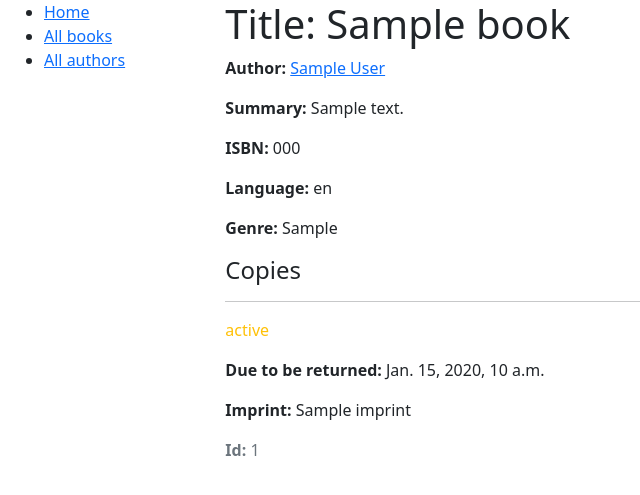
After one commit to hieunn-3093/Django_project, a Django app: template locallibrary/catalog/templates/catalog/book_detail.html in a window 1280 px wide. The commit adds this page. Shown: the top 495 px of the page, without its empty margins (0-640 px from the left). Run offline with Django 3.2, Linux system fonts and the light colour scheme; the template is opened without the code that fills it: most values are stand-ins (such as "Sample title", 1, 10 or a date in 2020); some libraries are stand-ins or nearby versions.

Commit message:
Part 6: Generic list and detail views

```diff
--- a/locallibrary/catalog/static/css/style.css
+++ b/locallibrary/catalog/static/css/style.css
@@ -3,3 +3,7 @@
   padding: 0;
   list-style: none;
 }
+
+.book-detail {
+  margin: 20px 0 0 20px;
+}
--- a/locallibrary/catalog/templates/base_generic.html
+++ b/locallibrary/catalog/templates/base_generic.html
@@ -5,23 +5,40 @@
   <meta name="viewport" content="width=device-width, initial-scale=1">
   {% load static %}
   <link rel="stylesheet" type="text/css" href="{% static 'css/styles.css' %}">
-  <link rel="stylesheet" type="text/css" href="{% static 'css/bootstrap.min.css' %}" >
+  <link rel="stylesheet" type="text/css" href="{% static 'css/bootstrap.min.css' %}">
 </head>
 <body>
   <div class="container-fluid">
     <div class="row">
       <div class="col-sm-2">
-      {% block sidebar %}
-          {% load i18n %}
-          <ul class="sidebar-nav">
+        {% block sidebar %}
+        {% load i18n %}
+        <ul class="sidebar-nav">
           <li><a href="{% url 'index' %}">{% translate "Home" %}</a></li>
-          <li><a href="">{% translate "Books" %}</a></li>
-          <li><a href="">{% translate "Authors" %}</a></li>
-          </ul>
-      {% endblock %}
+          <li><a href="{% url 'books' %}">{% translate "All books" %}</a></li>
+          <li><a href="{% url 'authors' %}">{% translate "All authors" %}</a></li>
+        </ul>
+        {% endblock %}
       </div>
       <div class="col-sm-10 ">{% block content %}{% endblock %}</div>
     </div>
+    {% block pagination %}
+      {% if is_paginated %}
+        <div class="pagination">
+          <span class="page-links">
+            {% if page_obj.has_previous %}
+              <a href="{{ request.path }}?page={{ page_obj.previous_page_number }}">previous</a>
+              {% endif %}
+              <span class="page-current">
+                Page {{ page_obj.number }} of {{ page_obj.paginator.num_pages }}.
+              </span>
+              {% if page_obj.has_next %}
+              <a href="{{ request.path }}?page={{ page_obj.next_page_number }}">next</a>
+            {% endif %}
+          </span>
+        </div>
+      {% endif %}
+    {% endblock %}
   </div>
 </body>
 </html>
--- /dev/null
+++ b/locallibrary/catalog/templates/catalog/book_detail.html
@@ -0,0 +1,26 @@
+{% extends "base_generic.html" %}
+{% load i18n %}
+
+{% block content %}
+    <h1>{% translate "Title:" %} {{ book.title }}</h1>
+    <p><strong>{% translate "Author:" %}</strong> <a href="">{{ book.author }}</a></p>
+    <p><strong>{% translate "Summary:" %}</strong> {{ book.summary }}</p>
+    <p><strong>{% translate "ISBN:" %}</strong> {{ book.isbn }}</p>
+    <p><strong>{% translate "Language:" %}</strong> {{ book.language }}</p>
+    <p><strong>{% translate "Genre:" %}</strong> {{ book_genres|join:", " }}</p>
+
+    <div class="book-detail">
+        <h4>{% translate "Copies" %}</h4>
+        {% for copy in book_instances %}
+            <hr>
+            <p class="{% if copy.status == 'a' %}text-success{% elif copy.status == 'm' %}text-danger{% else %}text-warning{% endif %}">
+                {{ copy.get_status_display }}
+            </p>
+            {% if copy.status != 'a' %}
+                <p><strong>{% translate "Due to be returned:" %}</strong> {{ copy.due_back }}</p>
+            {% endif %}
+            <p><strong>{% translate "Imprint:" %}</strong> {{ copy.imprint }}</p>
+            <p class="text-muted"><strong>{% translate "Id:" %}</strong> {{ copy.id }}</p>
+        {% endfor %}
+    </div>
+{% endblock %}
--- a/locallibrary/catalog/urls.py
+++ b/locallibrary/catalog/urls.py
@@ -3,4 +3,8 @@ from . import views
 
 urlpatterns = [
   path('', views.index, name='index'),
+  path('books/', views.BookListView.as_view(), name='books'),
+  path('book/<int:pk>', views.BookDetailView.as_view(), name='book-detail'),
+  path('authors/',views.AuthorListView.as_view(), name='authors'),
+  path('author/<int:pk>', views.AuthorDetailView.as_view(), name='author-detail'),
 ]
```
Also changed, not shown: locallibrary/catalog/templates/catalog/author_detail.html (added, +8 -0 lines), locallibrary/catalog/templates/catalog/author_list.html (added, +17 -0 lines), locallibrary/catalog/templates/catalog/book_list.html (added, +17 -0 lines), locallibrary/catalog/views.py (+21 -1 lines).
